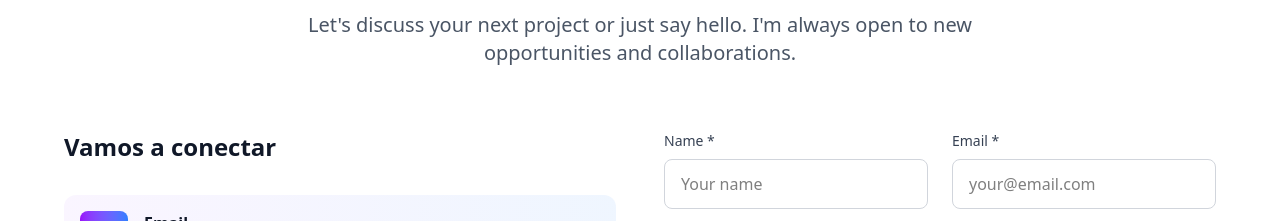
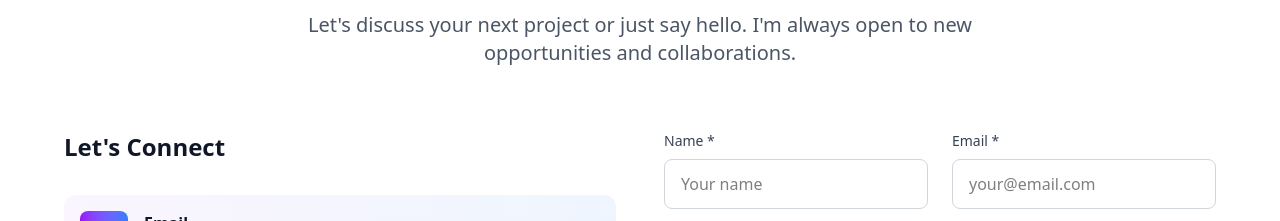
Before and after one commit to Rasmeh27/portfolio-LH, a React (Vite) app: page / in a window 1280 px wide. Shown: the part 6860-7081 px from the top of the page. Built offline with nearby package versions, Linux system fonts and the light colour scheme.

Commit message:
lets connect

```diff
--- a/src/components/Contact.tsx
+++ b/src/components/Contact.tsx
@@ -124,7 +124,7 @@ const Contact: React.FC = () => {
           {/* Contact Information */}
           <div>
             <h3 className="text-2xl font-bold text-gray-900 mb-8">
-              Vamos a conectar
+              Let's Connect
             </h3>
 
             <div className="space-y-6 mb-8">
```
